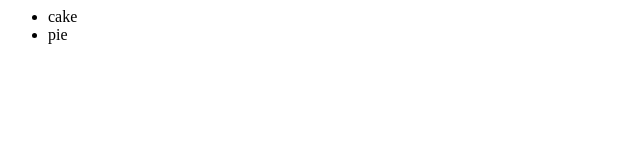
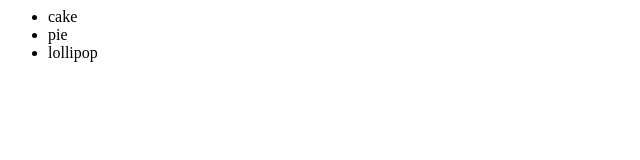
Before and after one commit to cxuereb/newGitTest, a plain HTML site: page index.html in a window 1280 px wide. Shown: the full height of the page, 0-640 px from the left. Drawn offline with Linux system fonts and the light colour scheme.

Commit message:
Update index.html

```diff
--- a/index.html
+++ b/index.html
@@ -3,6 +3,7 @@
 	<ul>
 		<li> cake </li>
 		<li> pie </li>
+		<li> lollipop </li>
 	</ul>
 </body>
 </html>
```
